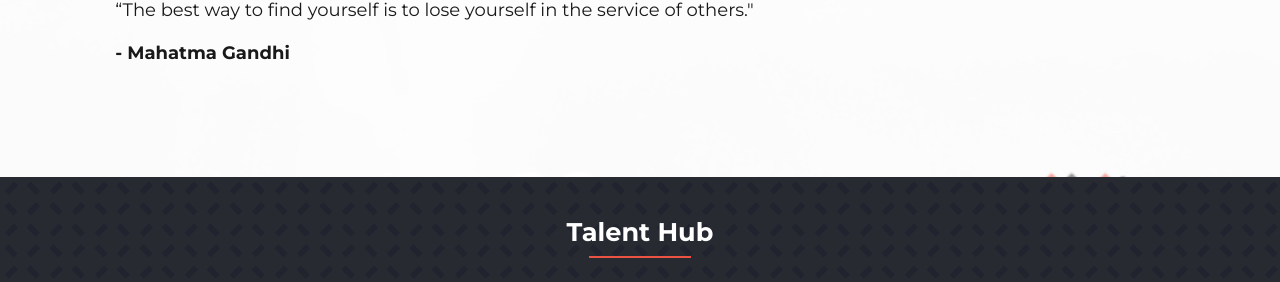
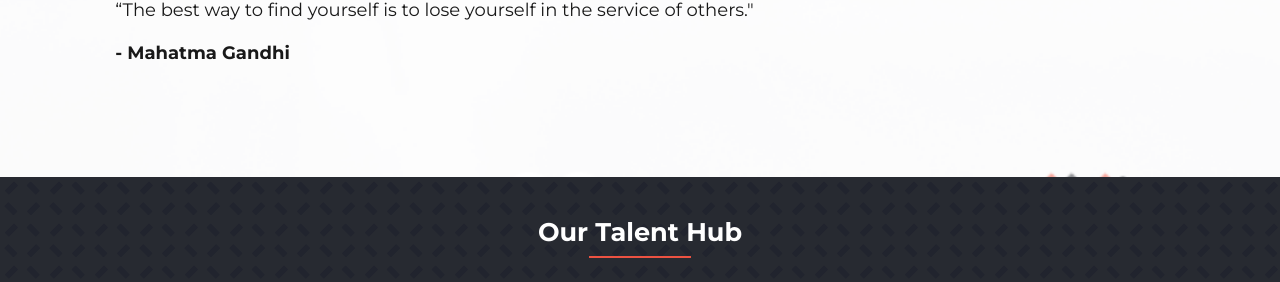
Before and after one commit to Carshy/Talanta-Fountain, a website: page index.html in a window 1280 px wide. Shown: the part 518-800 px from the top of the page. Drawn offline with nearby package versions, Linux system fonts and the light colour scheme; a web font is replaced by a local one.

Commit message:
Add changes to main

```diff
--- a/index.html
+++ b/index.html
@@ -58,7 +58,7 @@
   <!-- Main Program section -->
   <section class="program-section">
     <div class="program__header">
-        <h3>Talent Hub</h3>
+        <h3>Our Talent Hub</h3>
         <div></div>
     </div>
     <div class="program__container">
```
